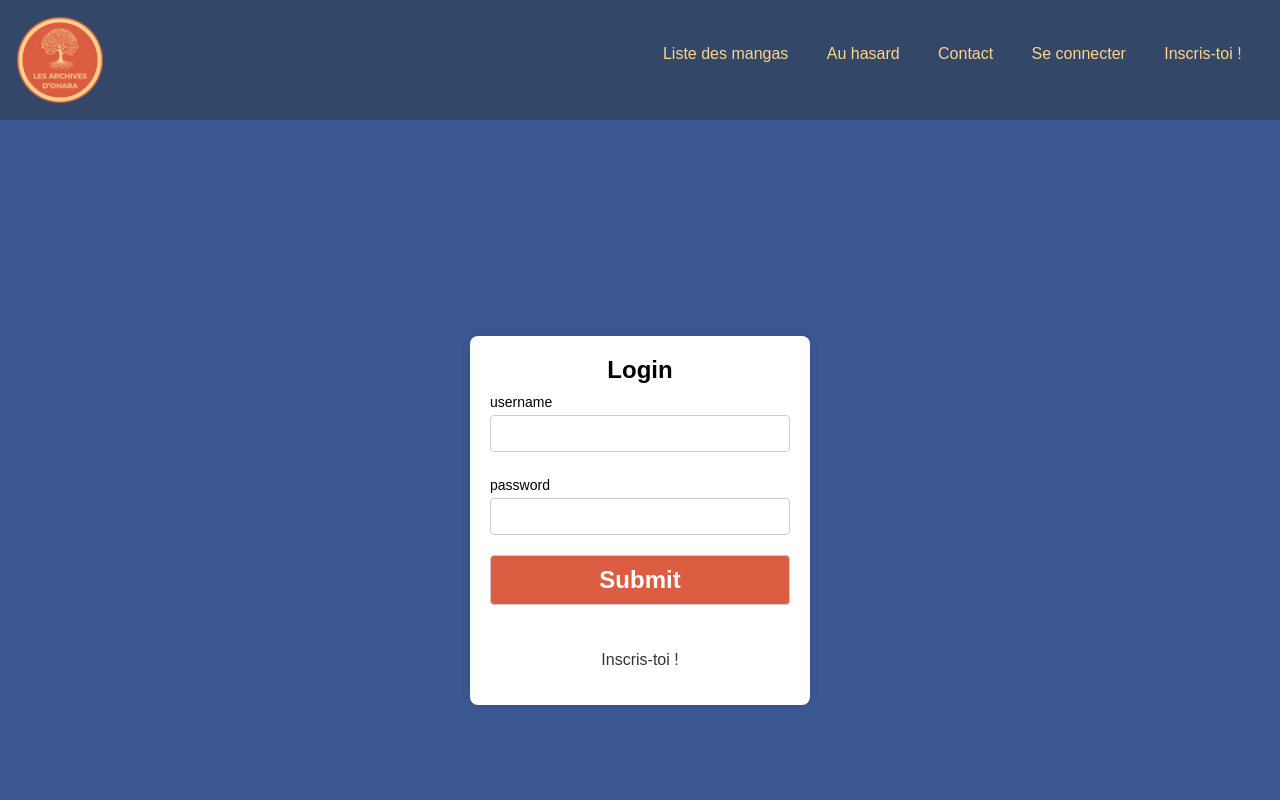
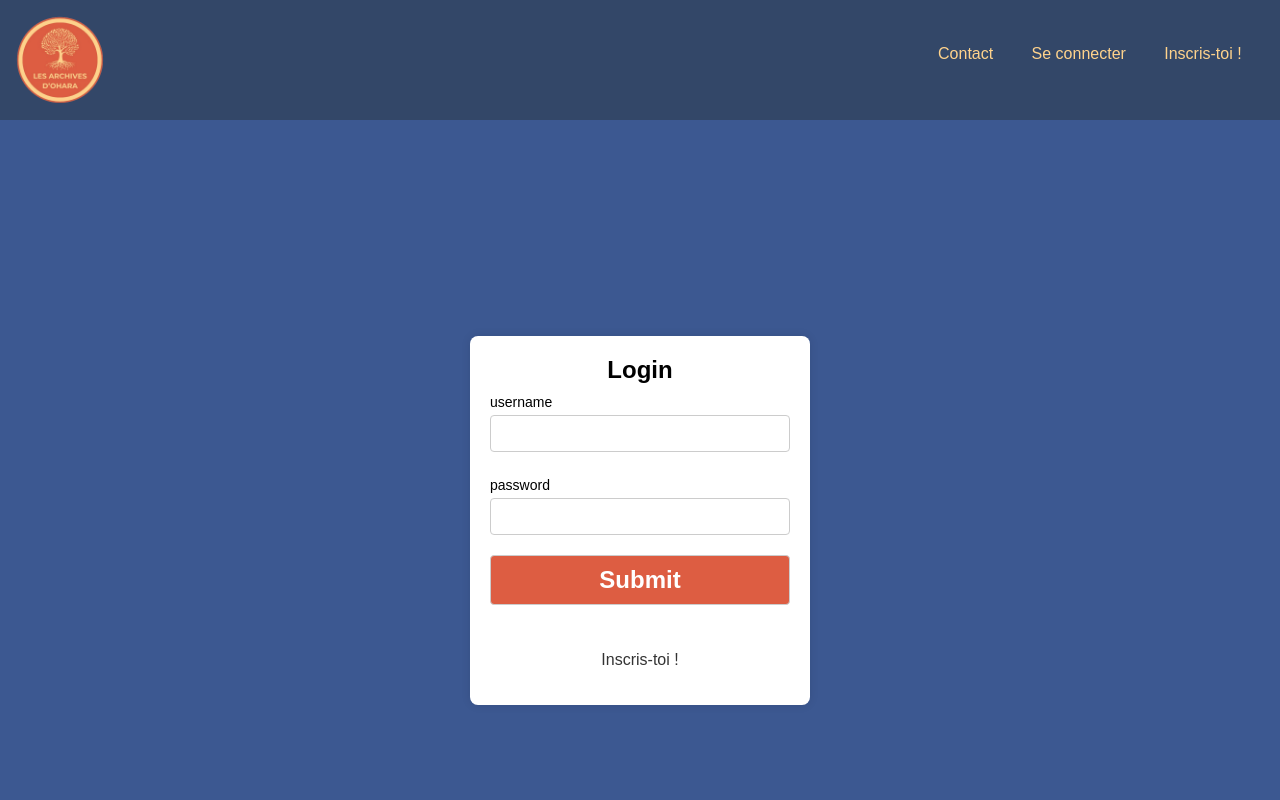
Before and after one commit to MEtourneaud/projet_react, a React (Create React App) app: page /users/sign_in in a window 1280 px wide. Shown: the top 800 px of the page. Built offline with nearby package versions, Linux system fonts and the light colour scheme.

Commit message:
modification on header to hide elements if not connected

```diff
--- a/src/components/guest/header/Header.jsx
+++ b/src/components/guest/header/Header.jsx
@@ -18,6 +18,7 @@ const Header = () => {
     const isHomePageOrPublicRoute =
       window.location.pathname === "/" ||
       window.location.pathname === "/contact" ||
+      window.location.pathname === "/users/sign_up" ||
       window.location.pathname.includes("/users/sign_in")
 
     if (!isAuthenticated && !isHomePageOrPublicRoute) {
@@ -44,14 +45,18 @@ const Header = () => {
             </Link>
           </li>
           <li className="liNav">
+            {isAuthenticated && (
               <Link className="hover-link" to="/mangas">
                 Liste des mangas
               </Link>
+            )}
           </li>
           <li className="liNav">
+            {isAuthenticated && (
               <Link className="hover-link" to="/mangas/random">
                 Au hasard
               </Link>
+            )}
           </li>
           <li className="liNav">
             <Link className="hover-link" to="/contact">
```
Lines whose indentation alone changed are shown as unchanged.
